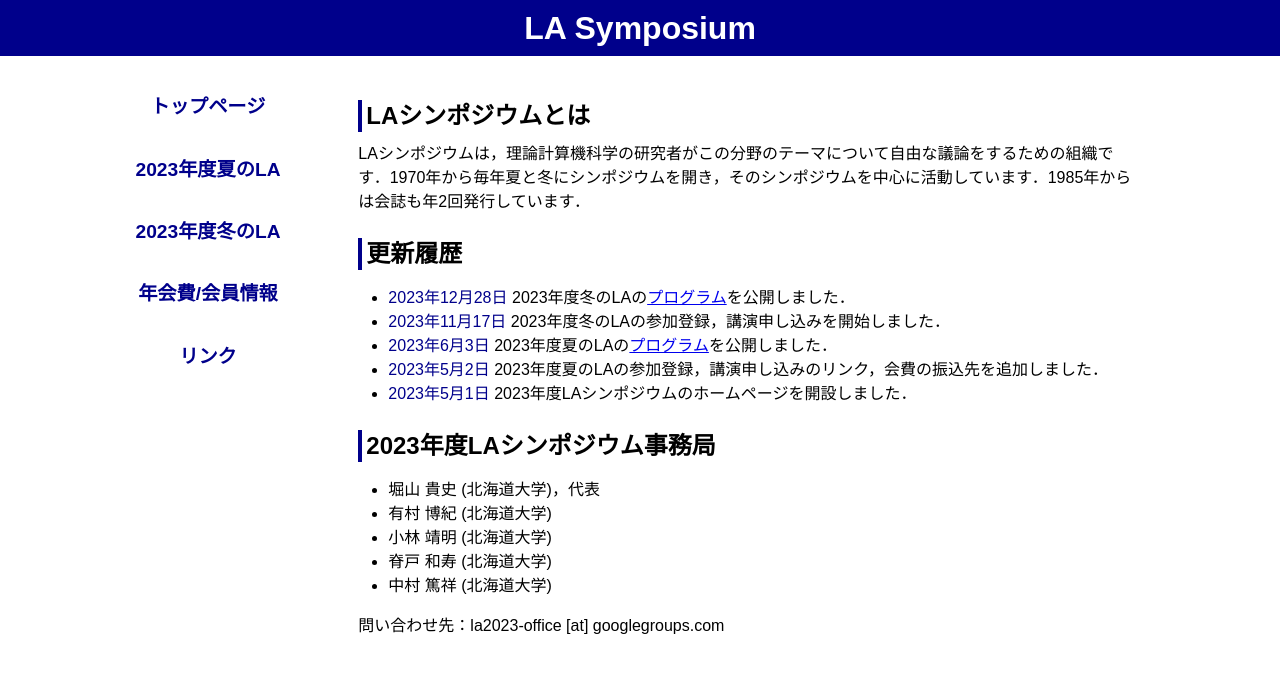
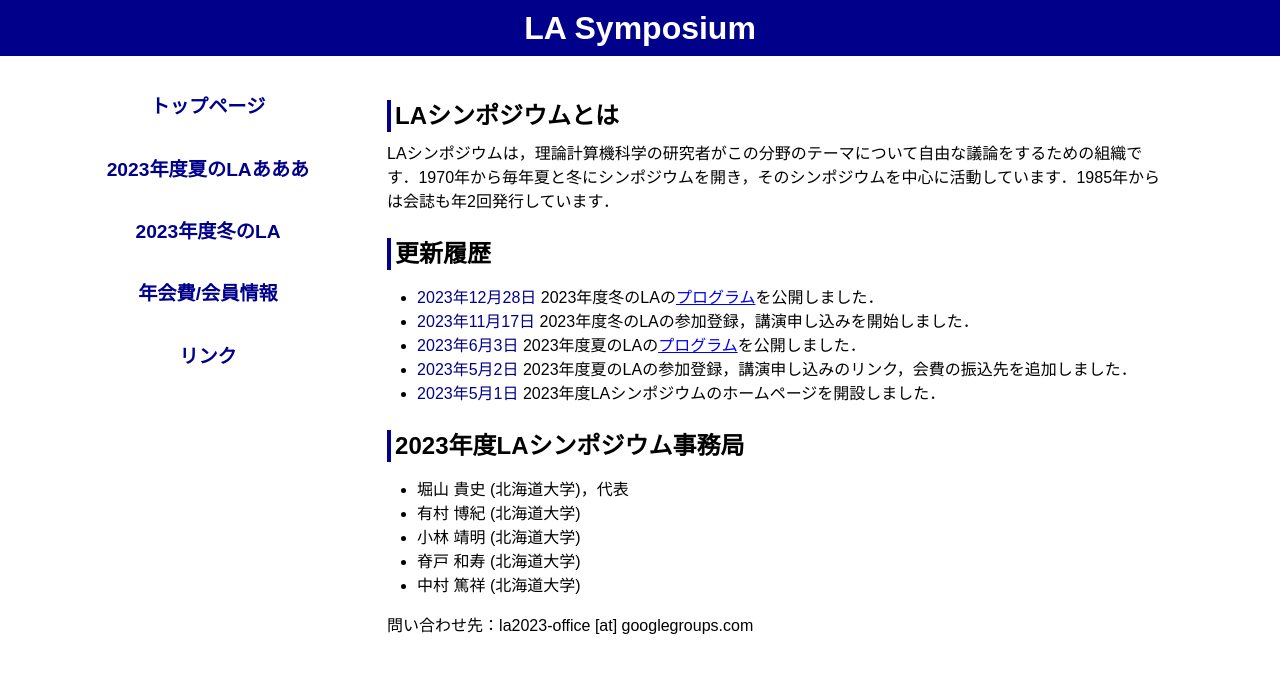
Before and after one commit to ytamura12/la-symposium_test.github.io, a Jekyll site: the page built from index.md, in a window 1280 px wide. Shown: the top 673 px of the page. Built offline with Jekyll 4.4.1, drawn with Linux system fonts in a browser that asks for light colours.

Commit message:
Update default.html

```diff
--- a/_layouts/default.html
+++ b/_layouts/default.html
@@ -16,7 +16,7 @@
     <nav role="navigation">
       <ul role="menubar">
         <li role="menuitem"><a href={{ "/index.html" | relative_url }}>トップページ</a></li>
-        <li role="menuitem"><a href={{ "/2023/summer.html" | relative_url }}>2023年度夏のLA</a></li>
+        <li role="menuitem"><a href={{ "/2023/summer.html" | relative_url }}>2023年度夏のLAあああ</a></li>
         <li role="menuitem"><a href={{ "/2023/winter.html" | relative_url }}>2023年度冬のLA</a></li>
         <li role="menuitem"><a href={{ "/members.html" | relative_url }}>年会費/会員情報</a></li>
         <li role="menuitem"><a href={{ "/links.html" | relative_url }}>リンク</a></li>
```
